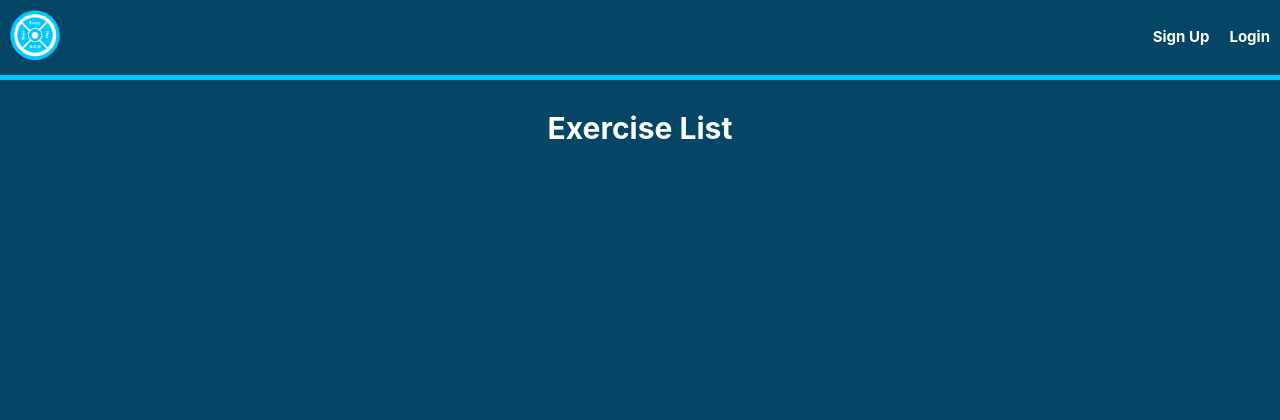
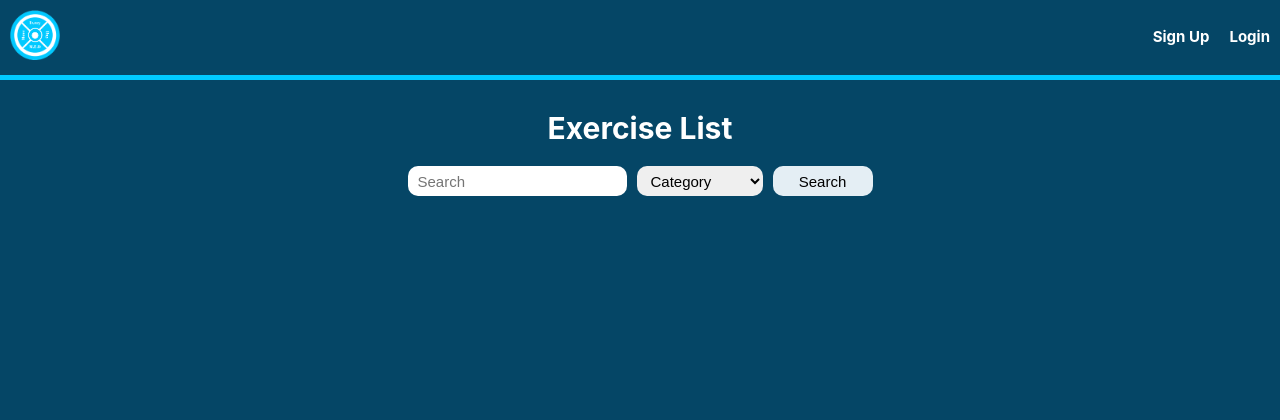
Before and after one commit to njmanning212/move-every-day, a Django app: page /exercises/ in a window 1280 px wide. Shown: the top 420 px of the page. Run offline with Django 4.2, Linux system fonts and the light colour scheme; data that the repository does not hold is empty.

Commit message:
implement search and sort for exercises

```diff
--- a/main_app/static/css/exercises/index.css
+++ b/main_app/static/css/exercises/index.css
@@ -13,6 +13,24 @@ h1 {
   padding: 10px;
   margin: 0;
   text-align: center;
+}
+
+.search {
+  display: flex;
+  flex-direction: row;
+  align-items: center;
+  justify-content: center;
+  width: 100%;
+  padding: 10px;
+  gap: 10px;
+}
+
+.search > button, input, select {
+  height: 30px;
+  border-radius: 10px;
+  border: none;
+  font-size: 1.5rem;
+  padding: 0 10px;
 }
 
 .exercise-container {
--- a/main_app/templates/exercise/index.html
+++ b/main_app/templates/exercise/index.html
@@ -11,6 +11,37 @@
 {% block content %}
 
 <h1>Exercise List </h1>
+
+<form class="search" action="{% url 'exercise-search' %}" method="get">
+  {% csrf_token %}
+  <input
+    type="text"
+    value="{{request.GET.search}}"
+    id="search"
+    name="search"
+    placeholder="Search">
+  <select name="category">
+    <option value="{{request.GET.category}}">
+      {% if request.GET.category %}
+        {{request.GET.category}}
+      {% else %}
+        Category
+      {% endif %}
+    </option>
+    <option value="All Exercises">All Exercises</option>
+    <option value="My Exercises">My Execises</option>
+    <option value="Cervical">Cervical</option>
+    <option value="Thoracic">Thoracic</option>
+    <option value="Lumbar">Lumbar</option>
+    <option value="Shoulders">Shoulder</option>
+    <option value="Hips">Hips</option>
+    <option value="Knees">Knees</option>
+    <option value="Ankles">Ankles</option>
+    <option value="Feet">Feet</option>
+    <option value="Other">Other</option>
+  </select>
+  <button class="btn search-btn" type="submit">Search</button>
+</form>
 
 <section class="container">
 
--- a/main_app/urls.py
+++ b/main_app/urls.py
@@ -10,4 +10,5 @@ urlpatterns = [
   path('exercises/', views.exercise_index, name='exercise-index'),
   path('exercises/<int:pk>/update/', views.ExerciseUpdate.as_view(), name='exercise-update'),
   path('exercises/<int:pk>/delete/', views.ExerciseDelete.as_view(), name='exercise-delete'),
+  path('exercises/search/', views.search, name='exercise-search'),
 ]
--- a/main_app/views.py
+++ b/main_app/views.py
@@ -54,3 +54,16 @@ class ExerciseUpdate(UpdateView):
 class ExerciseDelete(DeleteView):
   model = Exercise
   success_url = '/exercises/'
+
+def search(request):
+  search_term = request.GET.get('search')
+  category = request.GET.get('category')
+  if category == "All Exercises":
+    exercises = Exercise.objects.filter(name__icontains=search_term)
+  else:
+    category = request.GET.get('category')[0]
+    if category == 'M':
+      exercises = Exercise.objects.filter(name__icontains=search_term, owner=request.user)
+    else:
+      exercises = Exercise.objects.filter(name__icontains=search_term, category=category)
+  return render(request, 'exercise/index.html', { 'exercises': exercises})
```
